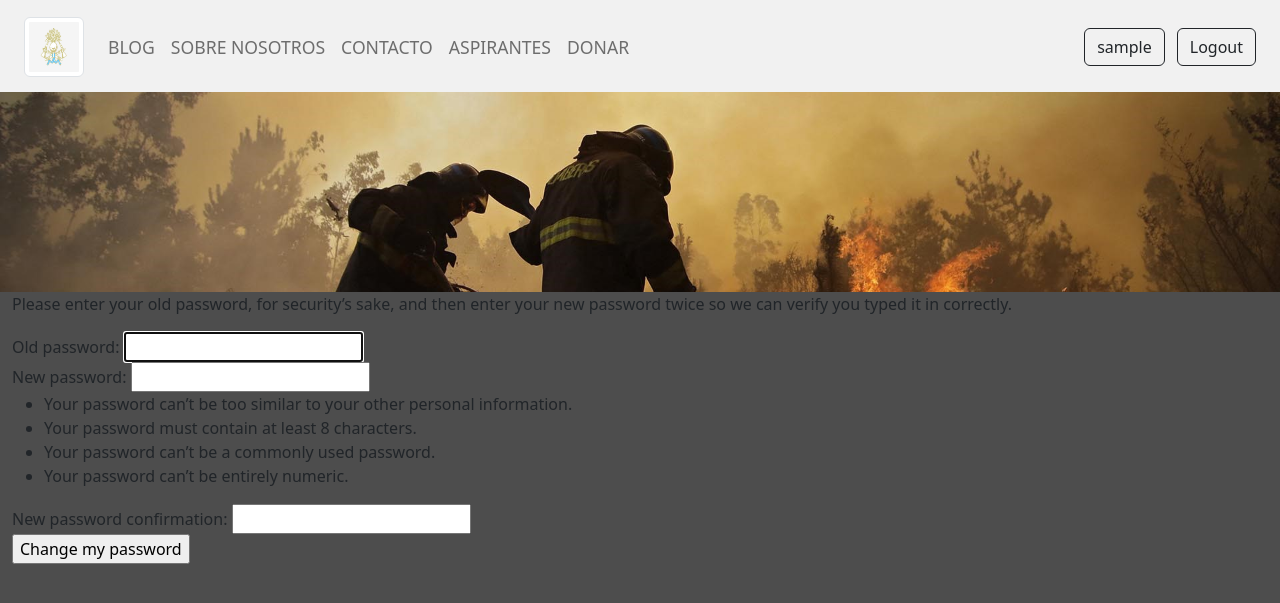
After one commit to RamaAlves/proyecto-informatorio, a Django app: a page that uses Bomberos_san_martin/templates/resetpass/password_change_form.html in a window 1280 px wide. The commit adds this page. Shown: the top 603 px of the page. Run offline with Django 4.2, Linux system fonts and the light colour scheme; the visitor is signed in with stand-in values (Sample User, id 1).

Commit message:
Agregando funciones restaurar contraseña y cambiar contraseña

```diff
--- a/Bomberos_san_martin/apps/blog/urls.py
+++ b/Bomberos_san_martin/apps/blog/urls.py
@@ -1,12 +1,15 @@
-from django.urls import path
-
+from django.urls import path, reverse_lazy
+from django.contrib import admin
 from . import views
 from django.conf import settings
 from django.conf.urls.static import static
-from django.contrib.auth.views import LoginView, LogoutView
+from django.contrib.auth.views import (
+    LoginView, LogoutView, PasswordResetView, PasswordResetDoneView,
+    PasswordResetConfirmView,PasswordResetCompleteView,PasswordChangeView,PasswordChangeDoneView)
 
 app_name = "blog"
 urlpatterns = [
+    path("admin/", admin.site.urls),
     path('', views.index, name='index'),
     path('contacto/', views.contacto, name='contacto'),
     path('nosotros/', views.nosotros, name='nosotros'),
@@ -37,6 +40,16 @@ urlpatterns = [
     path('administrar_bomberos/', views.administrarBomberos, name='administrar_bomberos'),
     path('agregar_bombero/', views.agregarBombero, name='agregar_bombero'),
     path('actualizar_bombero/<int:pk>', views.actualizarBombero, name='actualizar_bombero'),
-    path('eliminar_bombero/<int:pk>', views.eliminarBombero, name='eliminar_bombero')
+    path('eliminar_bombero/<int:pk>', views.eliminarBombero, name='eliminar_bombero'),
+
+    path('reset_password/', PasswordResetView.as_view(template_name='resetpass/password_reset_form.html',success_url=reverse_lazy('blog:password_reset_done'), email_template_name='resetpass/password_reset_email.html'), name='password_reset'),
+    path('reset_password_send/', PasswordResetDoneView.as_view(template_name='resetpass/password_reset_done.html'), name='password_reset_done'),
+    path('reset/<uidb64>/<token>', PasswordResetConfirmView.as_view(template_name='resetpass/password_reset_confirm.html',success_url=reverse_lazy('blog:password_reset_complete')), name='password_reset_confirm'),
+    path('reset_password_complete/', PasswordResetCompleteView.as_view(template_name='resetpass/password_reset_complete.html'), name='password_reset_complete'),
+
+    path('cambiar_contraseña/', PasswordChangeView.as_view(template_name='resetpass/password_change_form.html',success_url=reverse_lazy('blog:password_change_done')), name='password_change'),
+    path('cambiar_contraseña_completo/', PasswordChangeDoneView.as_view(template_name='resetpass/password_change_done.html'), name='password_change_done')
+
+
 
 ] + static(settings.MEDIA_URL, document_root=settings.MEDIA_ROOT)
--- a/Bomberos_san_martin/templates/perfil/login.html
+++ b/Bomberos_san_martin/templates/perfil/login.html
@@ -22,7 +22,7 @@
             {{form.as_p}}
 
             <a href="{% url 'blog:registro' %}">Crear cuenta</a>
-            <a href="{% url 'blog:index' %}">Olvide mi contraseña</a>
+            <a href="{% url 'blog:password_reset' %}">Olvide mi contraseña</a>
 
             <button type="submit">INGRESAR</button>
         </div>
--- /dev/null
+++ b/Bomberos_san_martin/templates/resetpass/password_change_done.html
@@ -0,0 +1,6 @@
+{% extends "base.html" %}
+{% load i18n %}
+
+{% block content %}
+<p>{% translate 'Your password was changed.' %}</p>
+{% endblock %}
--- /dev/null
+++ b/Bomberos_san_martin/templates/resetpass/password_change_form.html
@@ -0,0 +1,49 @@
+{% extends "base.html" %}
+{% load i18n static %}
+
+{% block content %}<div id="content-main">
+
+<form method="post">{% csrf_token %}
+<div>
+{% if form.errors %}
+    <p class="errornote">
+    {% if form.errors.items|length == 1 %}{% translate "Please correct the error below." %}{% else %}{% translate "Please correct the errors below." %}{% endif %}
+    </p>
+{% endif %}
+
+
+<p>{% translate 'Please enter your old password, for security’s sake, and then enter your new password twice so we can verify you typed it in correctly.' %}</p>
+
+<fieldset class="module aligned wide">
+
+<div class="form-row">
+    {{ form.old_password.errors }}
+    {{ form.old_password.label_tag }} {{ form.old_password }}
+</div>
+
+<div class="form-row">
+    {{ form.new_password1.errors }}
+    {{ form.new_password1.label_tag }} {{ form.new_password1 }}
+    {% if form.new_password1.help_text %}
+    <div class="help">{{ form.new_password1.help_text|safe }}</div>
+    {% endif %}
+</div>
+
+<div class="form-row">
+{{ form.new_password2.errors }}
+    {{ form.new_password2.label_tag }} {{ form.new_password2 }}
+    {% if form.new_password2.help_text %}
+    <div class="help">{{ form.new_password2.help_text|safe }}</div>
+    {% endif %}
+</div>
+
+</fieldset>
+
+<div class="submit-row">
+    <input type="submit" value="{% translate 'Change my password' %}" class="default">
+</div>
+
+</div>
+</form></div>
+
+{% endblock %}
```
Also changed, not shown: Bomberos_san_martin/Bomberos_san_martin/settings/base.py (+8 -0 lines), Bomberos_san_martin/templates/perfil/perfil.html (+10 -5 lines), Bomberos_san_martin/templates/resetpass/password_reset_complete.html (added, +17 -0 lines), Bomberos_san_martin/templates/resetpass/password_reset_confirm.html (added, +33 -0 lines), Bomberos_san_martin/templates/resetpass/password_reset_done.html (added, +14 -0 lines), Bomberos_san_martin/templates/resetpass/password_reset_email.html (added, +14 -0 lines), Bomberos_san_martin/templates/resetpass/password_reset_form.html (added, +20 -0 lines), Bomberos_san_martin/media/post/Abogabot.jpg (added).
